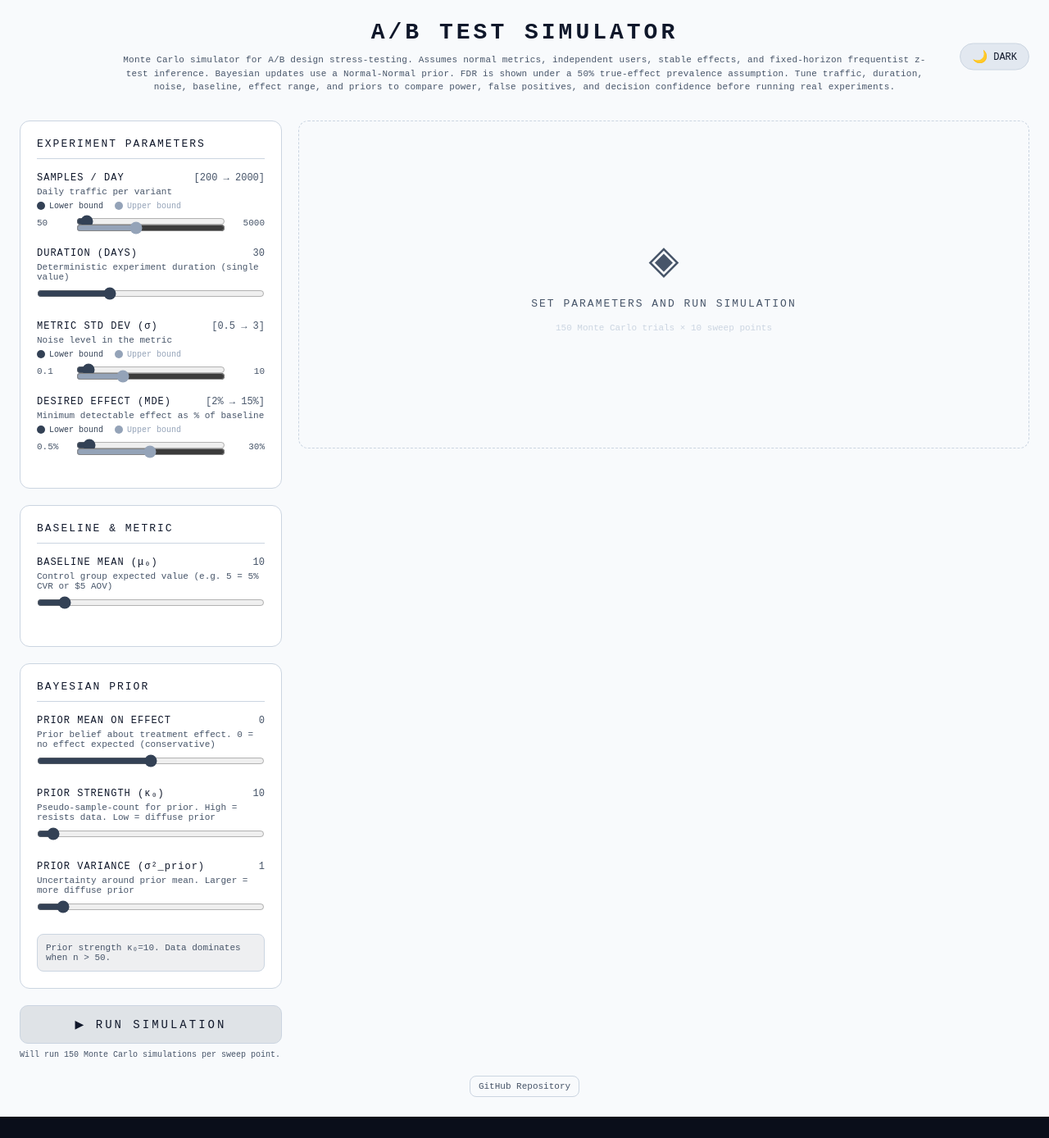
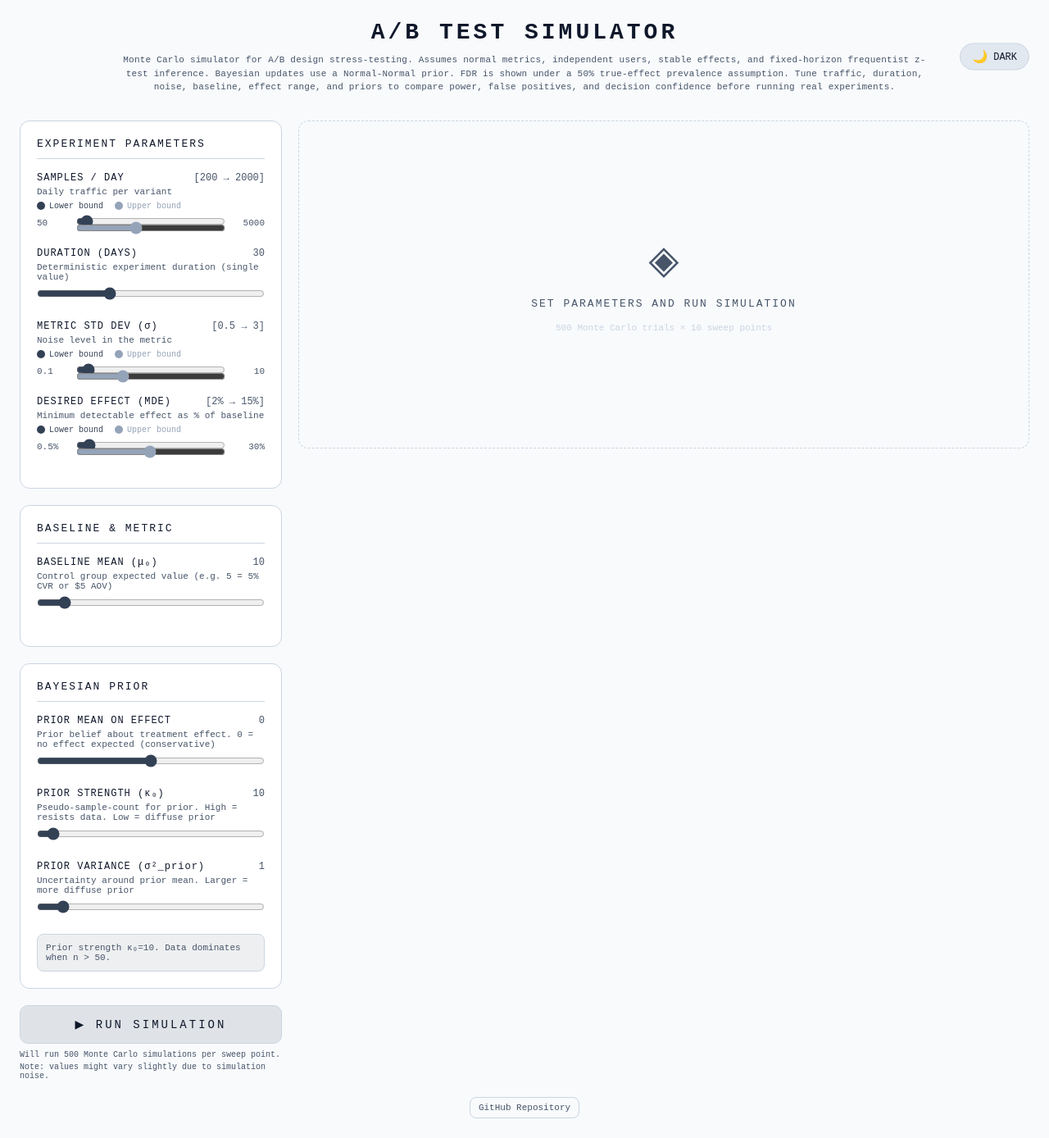
Before and after one commit to Pandauser2/ab-test-simulator, a React (Vite) app: page / in a window 1280 px wide. Shown: the whole page at 82% size. Before the commit the page ends 1362 px from the top, so only its background shows below. Built offline with nearby package versions, Linux system fonts and the light colour scheme.

Commit message:
increase simulation trials and add noise note
Raise default Monte Carlo trials to 500 for more stable estimates and add a UI note clarifying that values may vary slightly due to simulation noise.

Made-with: Cursor

```diff
--- a/src/App.jsx
+++ b/src/App.jsx
@@ -613,7 +613,7 @@ function AssumptionsSection() {
 
 // ─── APP ──────────────────────────────────────────────────────────────────────
 export default function App() {
-  const SIM_TRIALS = 150;
+  const SIM_TRIALS = 500;
   const [darkMode, setDarkMode] = useState(false);
   C = makeTheme(darkMode); // update module-level theme on every render
 
@@ -803,6 +803,9 @@ export default function App() {
               ? `Running ${SIM_TRIALS} Monte Carlo simulations per sweep point.`
               : `Will run ${SIM_TRIALS} Monte Carlo simulations per sweep point.`}
           </div>
+          <div style={{ marginTop: 4, color: C.muted, fontSize: 10 }}>
+            Note: values might vary slightly due to simulation noise.
+          </div>
         </div>
 
         {/* Right panel — Results */}
@@ -816,7 +819,7 @@ export default function App() {
             }}>
               <div style={{ fontSize: 48 }}>◈</div>
               <div style={{ fontSize: 13, letterSpacing: 2 }}>SET PARAMETERS AND RUN SIMULATION</div>
-              <div style={{ fontSize: 11, color: C.border }}>150 Monte Carlo trials × 10 sweep points</div>
+              <div style={{ fontSize: 11, color: C.border }}>{SIM_TRIALS} Monte Carlo trials × 10 sweep points</div>
             </div>
           )}
 
```
